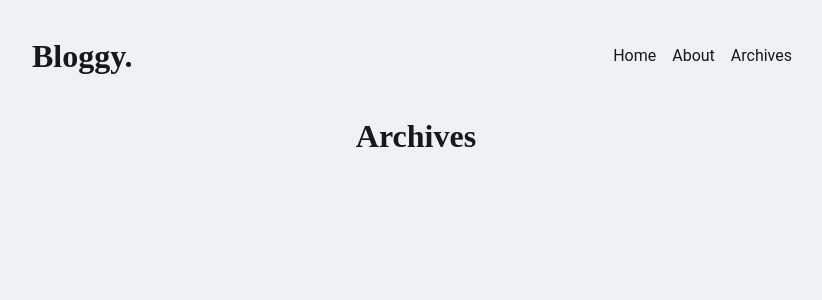
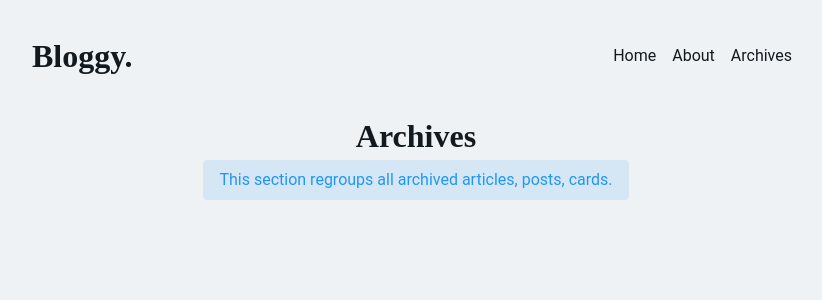
Before and after one commit to imStav/vuetify-sandbox, a Vue app: page /archives in a window 1280 px wide. Shown: the top 300 px of the page, without its empty margins (224-1046 px from the left). Built offline with nearby package versions, Linux system fonts and the light colour scheme; a web font is replaced by a local one.

Commit message:
New `Alert` component
Added a new `Alert` component using the `v-alert`.
Defined props such as 'status' & 'message'.
Dynamically applies a class to the alert from the 'status' passed.

```diff
--- /dev/null
+++ b/src/components/Alert.vue
@@ -0,0 +1,22 @@
+<script setup>
+defineProps({
+    status: {
+        type: String,
+        required: true,
+    },
+    message: {
+        type: String,
+        required: true,
+    }
+})
+</script>
+
+<template>
+<v-alert
+    :color="status ? 'default' : 'info'"
+    variant="tonal"
+    density="compact"
+>
+    {{ message }}
+</v-alert>
+</template>
--- a/src/views/ArchivesView.vue
+++ b/src/views/ArchivesView.vue
@@ -1,9 +1,12 @@
 <script setup>
+import Alert from '../components/Alert.vue';
 </script>
 
 <template>
   <main>
     <h1>Archives</h1>
+
+    <Alert :status="false" message="This section regroups all archived articles, posts, cards." />
   </main>
 </template>
 
```
